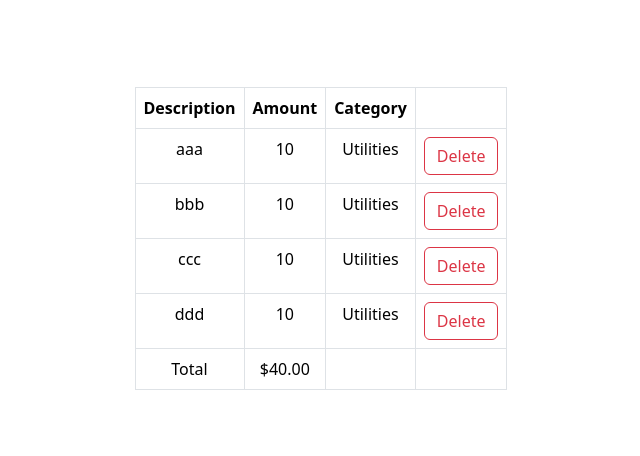
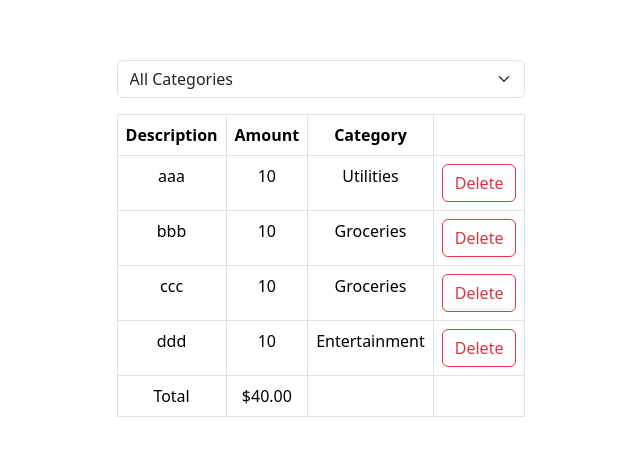
Before and after one commit to menaka-siri/react-demo-expense-tracker, a React (Vite) app: page / in a window 1280 px wide. Shown: the part 154-610 px from the top of the page, without its empty margins (319-959 px from the left). Built offline with nearby package versions, Linux system fonts and the light colour scheme.

Commit message:
add ExpenseFilter component

```diff
--- a/src/App.tsx
+++ b/src/App.tsx
@@ -2,23 +2,37 @@
 import reactLogo from "./assets/react.svg";
 import "./App.css";
 import ExpenseList from "./components/ExpenseList";
+import ExpenseFilter from "./components/ExpenseFilter";
 
 function App() {
+  const [selectedCategory, setSelectedCategory] = useState("");
+
   const [expenses, setExpenses] = useState([
     { id: 1, description: "aaa", amount: 10, category: "Utilities" },
-    { id: 2, description: "bbb", amount: 10, category: "Utilities" },
-    { id: 3, description: "ccc", amount: 10, category: "Utilities" },
-    { id: 4, description: "ddd", amount: 10, category: "Utilities" },
+    { id: 2, description: "bbb", amount: 10, category: "Groceries" },
+    { id: 3, description: "ccc", amount: 10, category: "Groceries" },
+    { id: 4, description: "ddd", amount: 10, category: "Entertainment" },
   ]);
+
+  const visibleExpenses = selectedCategory
+    ? expenses.filter((e) => e.category === selectedCategory)
+    : expenses;
 
   return (
     <div>
-      {/* <p>Test App</p> */}
+      <div className="mb-3">
+        <ExpenseFilter
+          onSelectCategory={(category) => {
+            console.log(category);
+            setSelectedCategory(category);
+          }}
+        />
+      </div>
       <ExpenseList
-        expenses={expenses}
+        expenses={visibleExpenses}
         onDelete={(id) => {
           console.log("Delete", id);
-          setExpenses(expenses.filter((item) => item.id != id));
+          setExpenses(visibleExpenses.filter((item) => item.id != id));
         }}
       ></ExpenseList>
     </div>
--- /dev/null
+++ b/src/components/ExpenseFilter.tsx
@@ -0,0 +1,21 @@
+import React from "react";
+
+interface Props {
+  onSelectCategory: (category: string) => void;
+}
+
+const ExpenseFilter = ({ onSelectCategory }: Props) => {
+  return (
+    <select
+      className="form-select"
+      onChange={(event) => onSelectCategory(event.target.value)}
+    >
+      <option value="">All Categories</option>
+      <option value="Groceries">Groceries</option>
+      <option value="Utilities">Utilities</option>
+      <option value="Entertainment">Entertainment</option>
+    </select>
+  );
+};
+
+export default ExpenseFilter;
```
